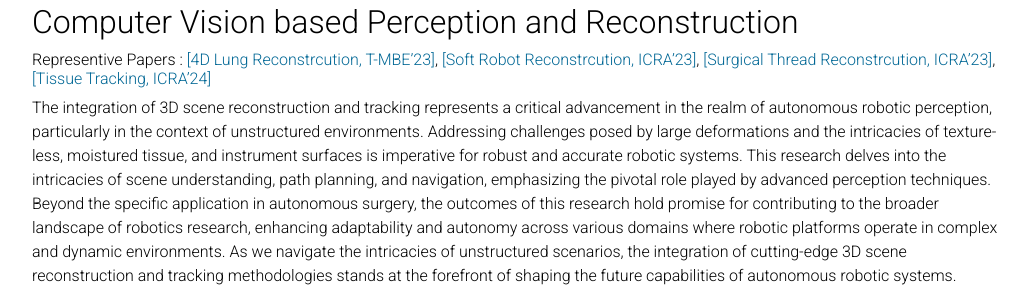
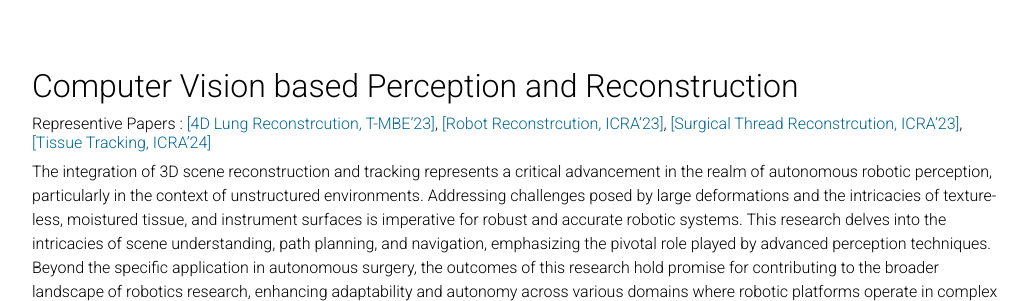
Before and after one commit to lnnx2006/lnnx2006.github.io, a Jekyll site: the page built from _pages/research.md, in a window 1280 px wide and 900 px high, scrolled down 2727 px, cut to the strip 210-511 px from the top of the window. Shown: the whole strip, without its empty margins (123-1151 px from the left). Built offline with Jekyll 4.4.1, drawn with Linux system fonts in a browser that asks for light colours; comment, search, counter and statistics services are not loaded; a style sheet for code colours, icons or effects is not loaded.

```diff
--- a/_pages/research.md
+++ b/_pages/research.md
@@ -74,9 +74,10 @@
 	</tr>
 </table>
 
+<br/><br/>
 
 ## Computer Vision based Perception and Reconstruction
-###### Representive Papers : [[4D Lung Reconstrcution, T-MBE'23]](https://ieeexplore.ieee.org/document/10144816), [[Soft Robot Reconstrcution, ICRA'23]](https://ieeexplore.ieee.org/document/10161066), [[Surgical Thread Reconstrcution, ICRA'23]](https://ieeexplore.ieee.org/abstract/document/10161539), [[Tissue Tracking, ICRA'24]](https://arxiv.org/abs/2309.13863)
+###### Representive Papers : [[4D Lung Reconstrcution, T-MBE'23]](https://ieeexplore.ieee.org/document/10144816), [[Robot Reconstrcution, ICRA'23]](https://ieeexplore.ieee.org/document/10161066), [[Surgical Thread Reconstrcution, ICRA'23]](https://ieeexplore.ieee.org/abstract/document/10161539), [[Tissue Tracking, ICRA'24]](https://arxiv.org/abs/2309.13863)
 The integration of 3D scene reconstruction and tracking represents a critical advancement in the realm of autonomous robotic perception, particularly in the context of unstructured environments. Addressing challenges posed by large deformations and the intricacies of texture-less, moistured tissue, and instrument surfaces is imperative for robust and accurate robotic systems. This research delves into the intricacies of scene understanding, path planning, and navigation, emphasizing the pivotal role played by advanced perception techniques. Beyond the specific application in autonomous surgery, the outcomes of this research hold promise for contributing to the broader landscape of robotics research, enhancing adaptability and autonomy across various domains where robotic platforms operate in complex and dynamic environments. As we navigate the intricacies of unstructured scenarios, the integration of cutting-edge 3D scene reconstruction and tracking methodologies stands at the forefront of shaping the future capabilities of autonomous robotic systems.
 
 <table width="920">
```
